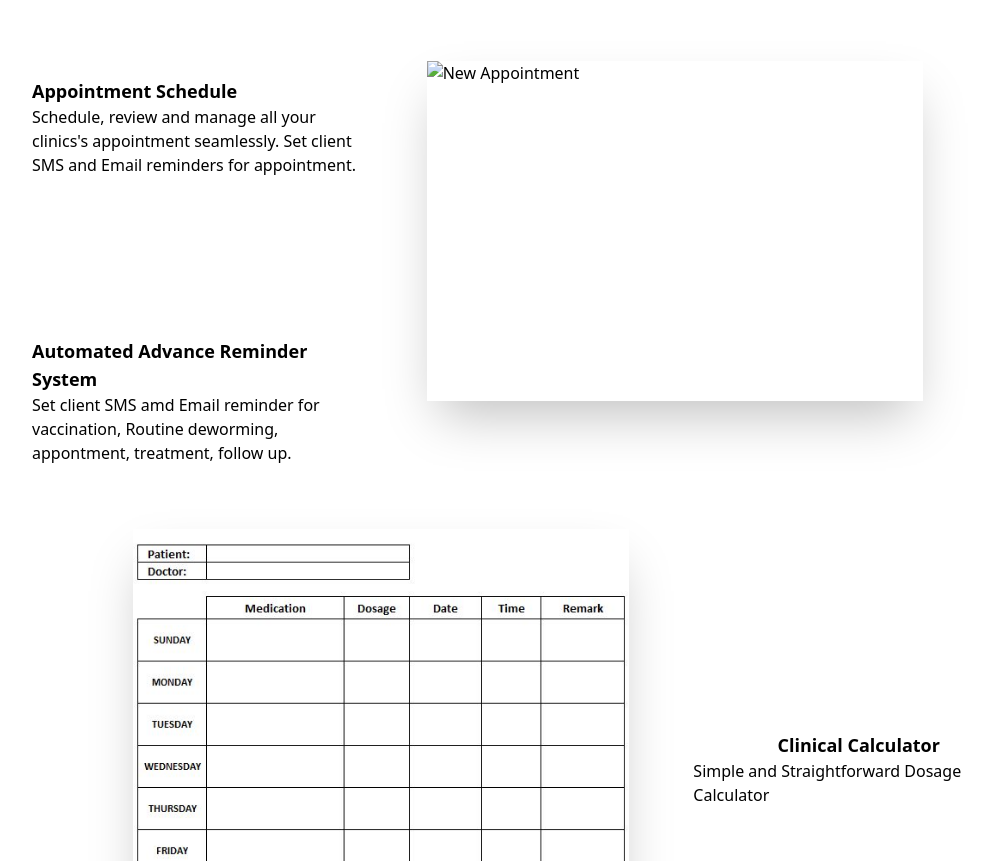
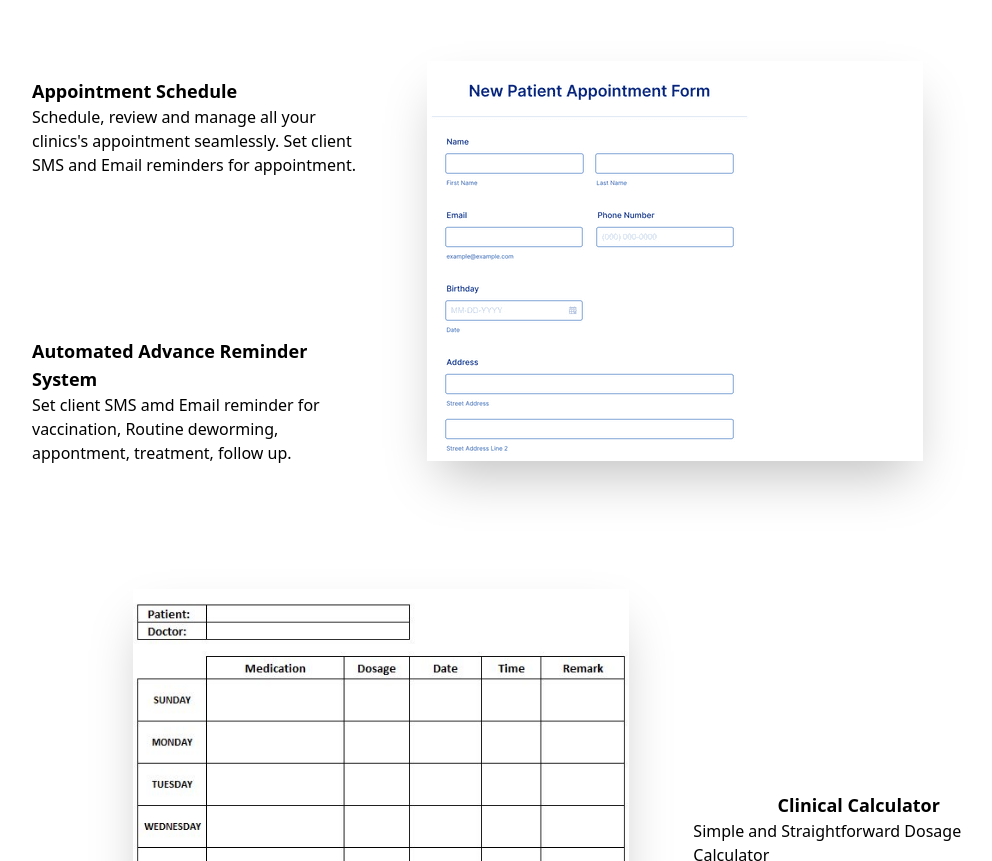
Before and after one commit to Bbs202/Cybervet, a plain HTML site: page product.html in a window 1280 px wide. Shown: the part 2051-2912 px from the top of the page, without its empty margins (112-1104 px from the left). Drawn offline with nearby package versions, Linux system fonts and the light colour scheme; the site is published under a folder, as on GitHub Pages, so addresses that start at the root find nothing.

Commit message:
Changes to file

```diff
--- a/product.html
+++ b/product.html
@@ -103,7 +103,7 @@
                     <p>Set client SMS amd Email reminder for vaccination, Routine deworming, appontment, treatment, follow up.</p>
                 </div>
             </div>
-                <div class="m-16 shadow-2xl md:w-1/2"><img src="/img/new-appointment.png" alt="New Appointment"></div>
+                <div class="m-16 shadow-2xl md:w-1/2"><img src="img/new-appointment.png" alt="New Appointment"></div>
             </div>
 
         <div class="mx-16 md:flex flex-row-reverse">
```
